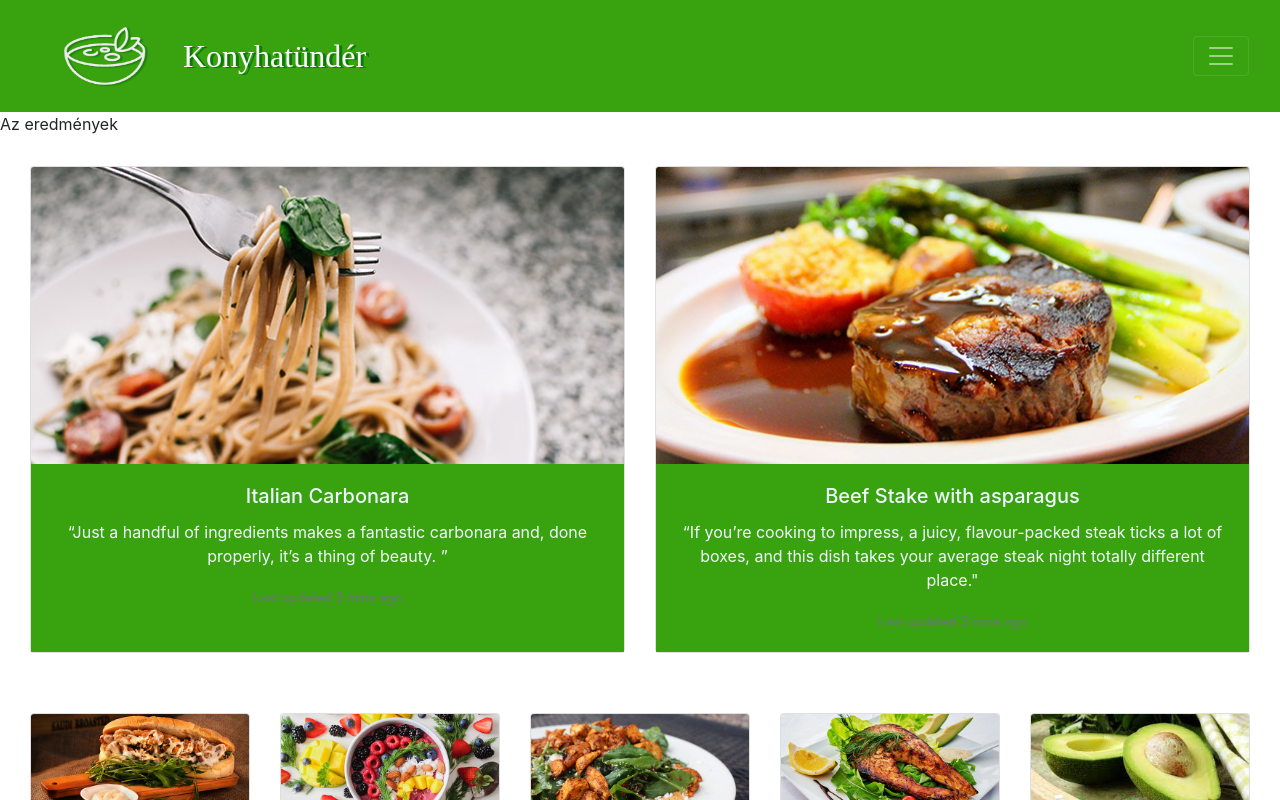
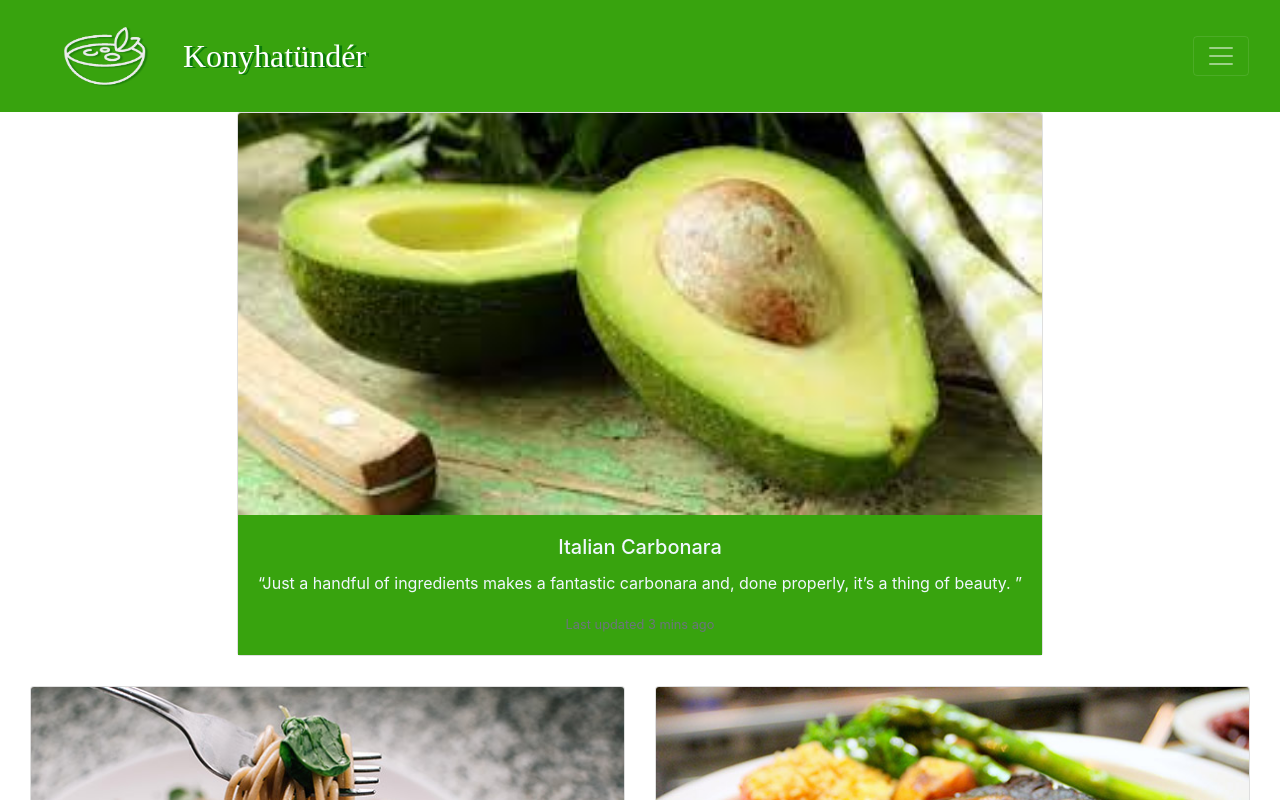
Before and after one commit to flowacademyhu/kappa-konyhatunder, a React (Create React App) app in the folder frontend/: page /searchResult in a window 1280 px wide. Shown: the top 800 px of the page. Built offline with nearby package versions, Linux system fonts and the light colour scheme; a web font is replaced by a local one.

Commit message:
Card added reviewed: @ltamas123

```diff
--- a/frontend/src/components/SearchResult.js
+++ b/frontend/src/components/SearchResult.js
@@ -1,5 +1,30 @@
+import { Col, Row, Container } from 'react-bootstrap';
+import pic7 from '../images/avocado.jpeg';
+
 function SearchResult() {
-  return <div>Az eredmények</div>;
+  return (
+    <div>
+      <Row>
+        <Col></Col>
+        <Col md="auto">
+          <div className="card">
+            <img className="card-img-top" src={pic7} alt="pic1" />
+            <div className="card-body">
+              <h5 className="card-title">Italian Carbonara</h5>
+              <p className="card-text">
+                “Just a handful of ingredients makes a fantastic carbonara and,
+                done properly, it’s a thing of beauty. ”
+              </p>
+              <p className="card-text">
+                <small className="text-muted">Last updated 3 mins ago</small>
+              </p>
+            </div>
+          </div>
+        </Col>
+        <Col></Col>
+      </Row>
+    </div>
+  );
 }
 
 export default SearchResult;
```
